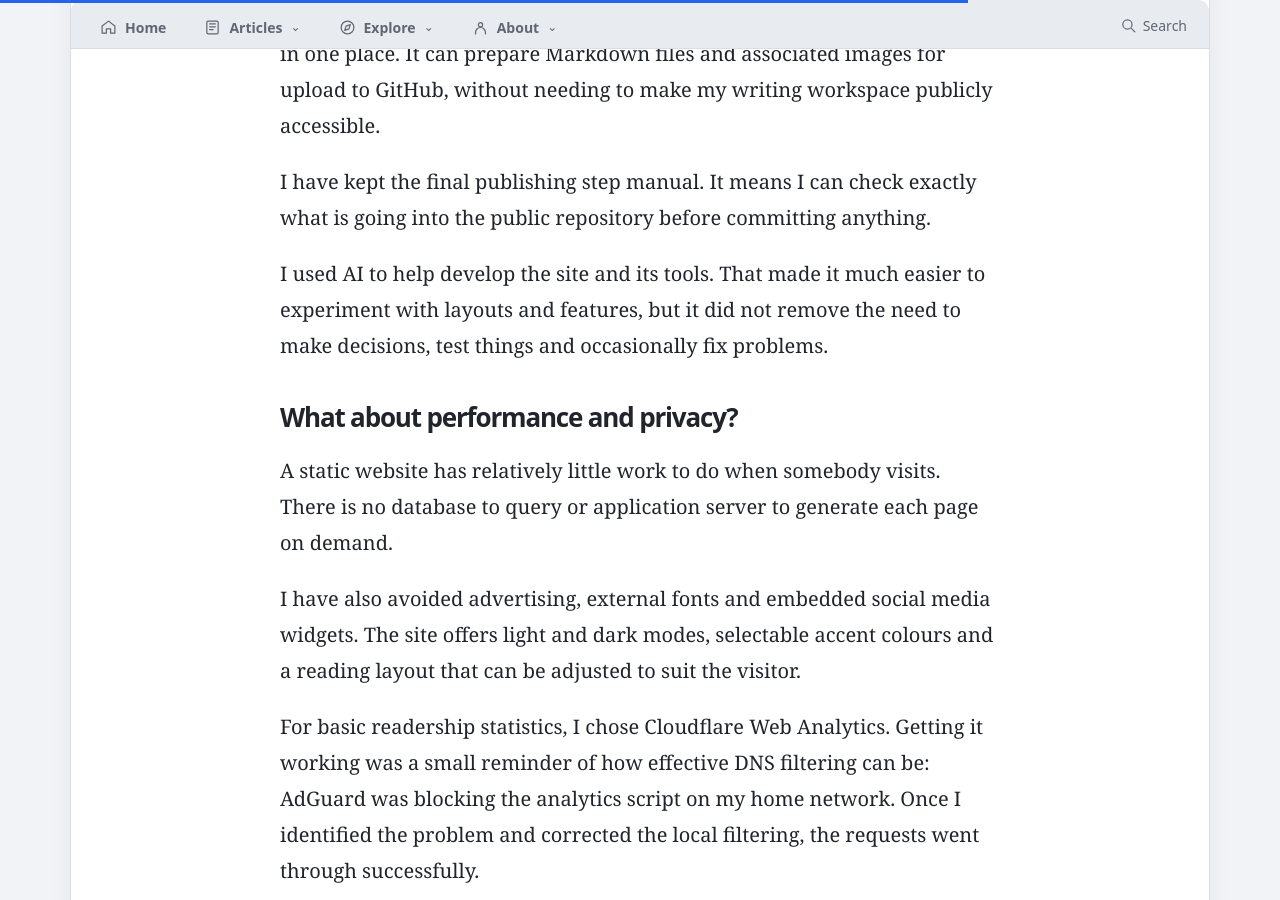
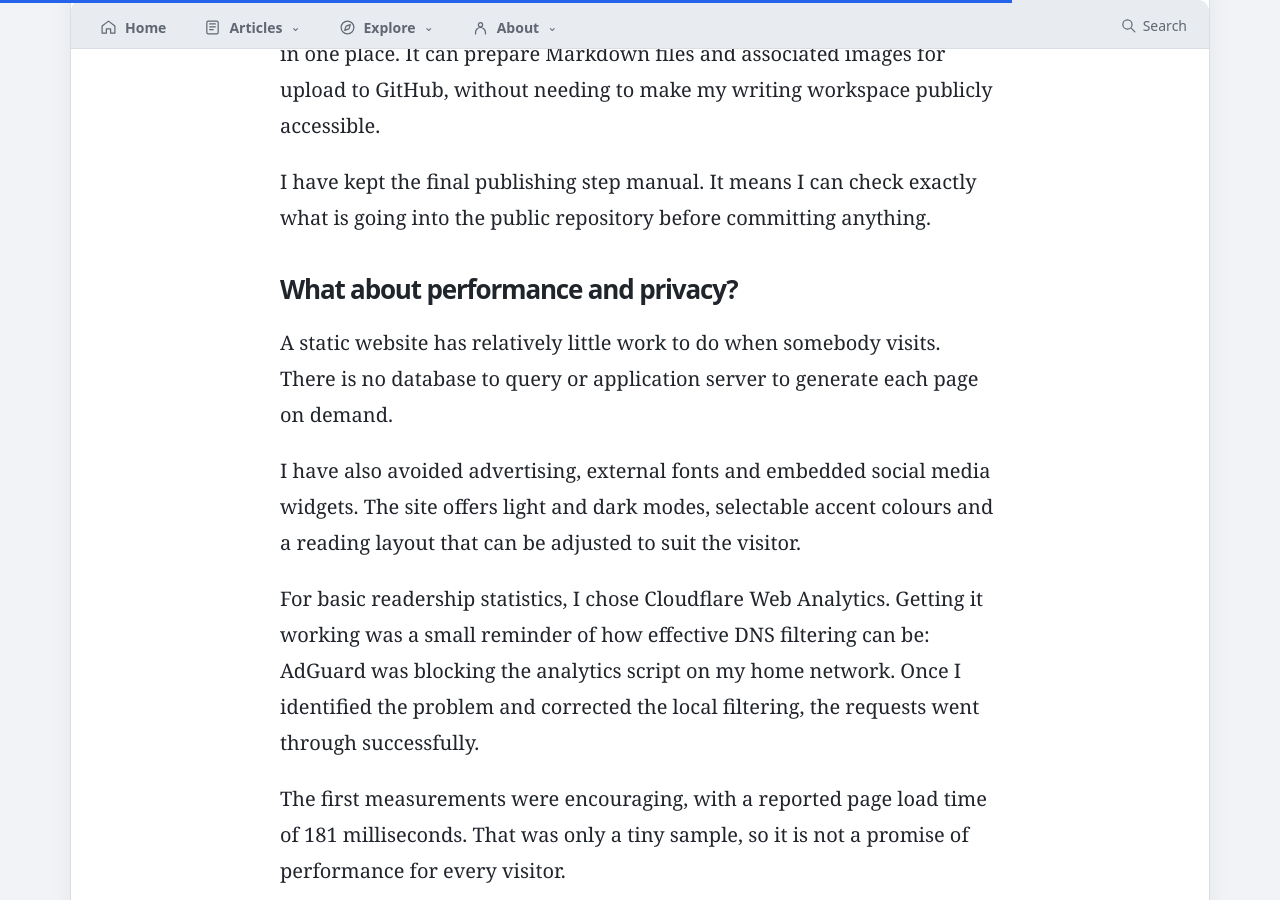
Before and after one commit to jrewillis-bit/theothertab, a Jekyll site: the page built from _posts/2026-11-25-building-a-personal-blog-for-the-price-of-a-domain-name.md, in a window 1280 px wide and 900 px high, scrolled down 3255 px. Built offline with Jekyll 4.4.1, drawn with Linux system fonts in a browser that asks for light colours.

Commit message:
Remove AI reference from featured article

```diff
--- a/_posts/2026-11-25-building-a-personal-blog-for-the-price-of-a-domain-name.md
+++ b/_posts/2026-11-25-building-a-personal-blog-for-the-price-of-a-domain-name.md
@@ -41,8 +41,6 @@ The idea is to manage drafts, photographs, short notes and personal pages in one
 
 I have kept the final publishing step manual. It means I can check exactly what is going into the public repository before committing anything.
 
-I used AI to help develop the site and its tools. That made it much easier to experiment with layouts and features, but it did not remove the need to make decisions, test things and occasionally fix problems.
-
 ## What about performance and privacy?
 
 A static website has relatively little work to do when somebody visits. There is no database to query or application server to generate each page on demand.
```
